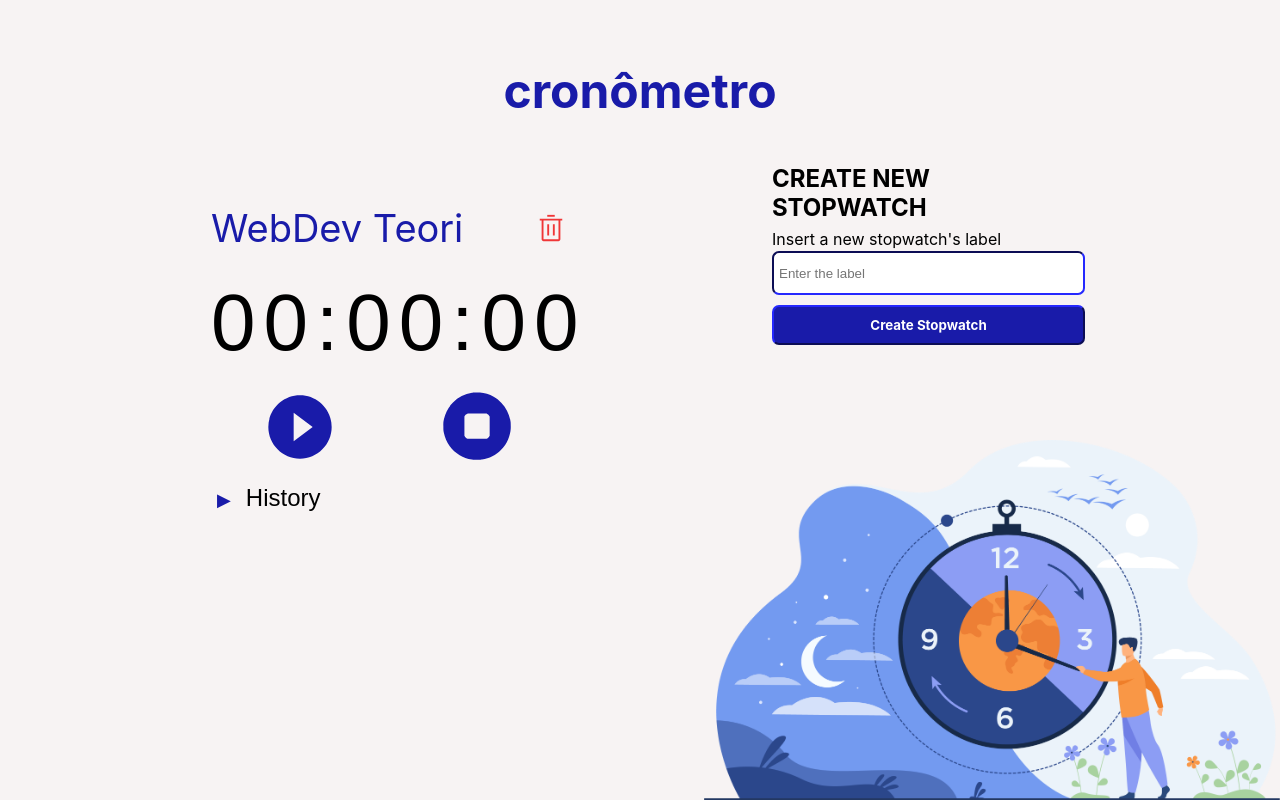
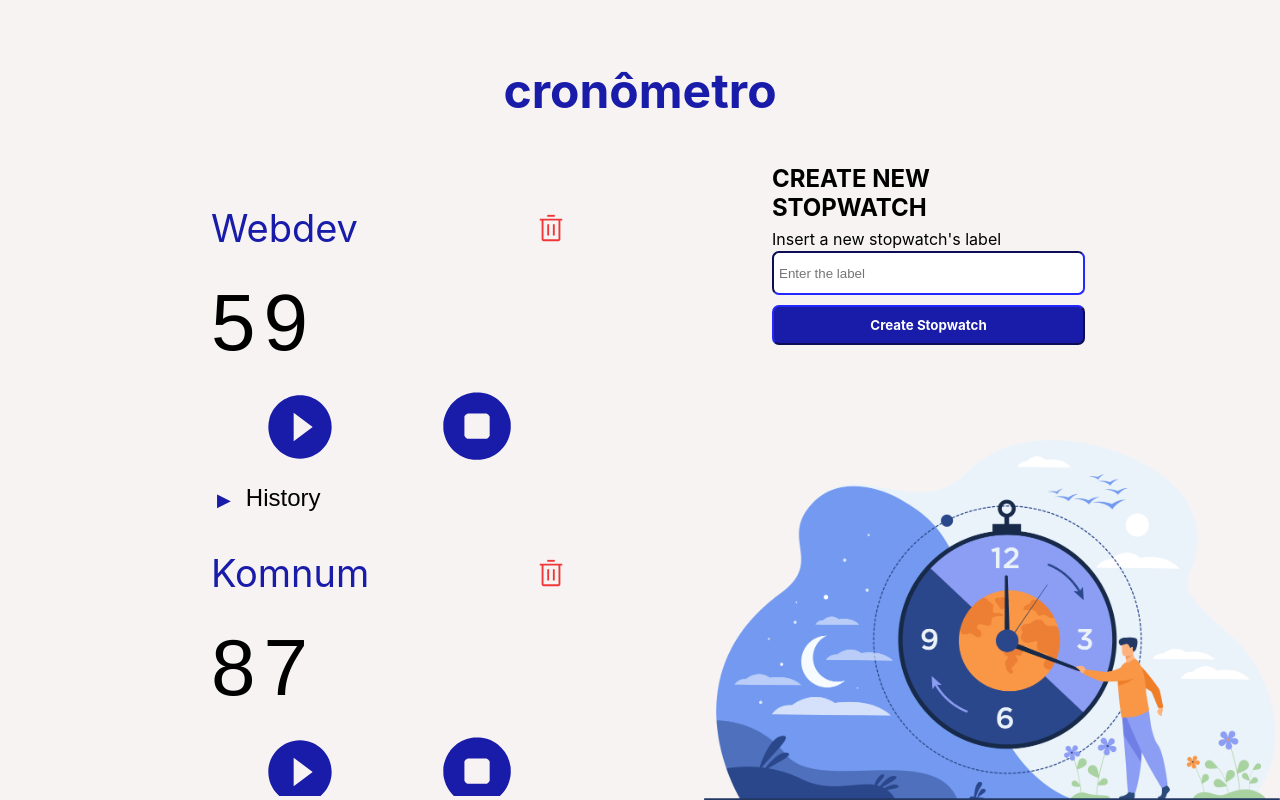
Before and after one commit to Kel1-WebDev/kel1-timer-vue, a Vue app in the folder front-end/: page / in a window 1280 px wide. Built offline with nearby package versions, Linux system fonts and the light colour scheme; a web font is replaced by a local one.

Commit message:
ft(timer): add timer

```diff
--- a/front-end/src/components/StopwatchItem.vue
+++ b/front-end/src/components/StopwatchItem.vue
@@ -1,12 +1,14 @@
 <template>
   <div>
     <div class="container">
-      <h1 name class="name dark-blue">WebDev Teori</h1>
+      <h1 name class="name dark-blue">{{name}}</h1>
       <img delete class="del-btn" src="../assets/delete.svg" />
     </div>
     <div>
       <div class="blabla">
-        <p time class="time">00:00:00</p>
+        <!-- CONVERTNYA BISA CALL FUNCTION DI SINI, DENGAN PARAMETER time -->
+        <!-- CONTOH: convertTimer(time) -->
+        <p time class="time">{{time}}</p>
         <div class="container">
           <img start class="timer-btn" src="../assets/play.svg" />
           <img stop class="timer-btn dark-blue" src="../assets/stop.svg" />
@@ -25,6 +27,18 @@
 <script>
 export default {
   name: "StopwatchItem",
+  props:{
+    name:{
+      type:String,
+      required:true
+    },
+    // timer MASIH BERBENTUK NUMBER
+    // HARUS DICONVERT KE FORMAT 00:00:00 TERLEBIH DAHULU
+    time:{
+      type:Number,
+      required:true
+    }
+  }
 };
 </script>
 
--- a/front-end/src/components/StopwatchList.vue
+++ b/front-end/src/components/StopwatchList.vue
@@ -1,12 +1,19 @@
 <template>
-  <div style="display:flex; flex-direction:column">
+  <div style="display: flex; flex-direction: column">
     <div class="center-content">
       <h1 id="title">cronômetro</h1>
     </div>
     <div class="row">
       <div class="fixed-list">
-        <div id="container">
-          <StopwatchItem />
+        <div
+          v-for="stopwatches in stopwatchLists"
+          :key="stopwatches.id"
+          id="container"
+        >
+          <StopwatchItem
+          :name="stopwatches.timer_name"
+          :time="stopwatches.time"
+          />
         </div>
       </div>
       <div>
@@ -19,6 +26,8 @@
               id="stopwatch-name"
               name="stopwatch-name"
               placeholder="Enter the label"
+              v-model="stopwatchName"
+              @keyup.enter="addStopwatch"
             />
             <input id="submit" type="button" value="Create Stopwatch" />
           </form>
@@ -36,6 +45,32 @@ export default {
   components: {
     StopwatchItem,
   },
+  data() {
+    return {
+      stopwatchName: "",
+      stopwatchLists: [
+        {
+          id: 10,
+          timer_name: "Webdev",
+          time: 59,
+          state: "pause",
+        },
+        {
+          id: 11,
+          timer_name: "Komnum",
+          time: 87,
+          state: "start",
+        },
+      ],
+    };
+  },
+  methods: {
+    addStopwatch() {
+      // TULIS CODE UNTUK PUSH ARRAY OF OBJECT stopwatchLists
+      // ALERT HANYA UNTUK TESTING APAKAH INPUT stopwatchName BERHASIL DIKIRIM
+      alert(this.stopwatchName);
+    },
+  },
 };
 </script>
 
```
